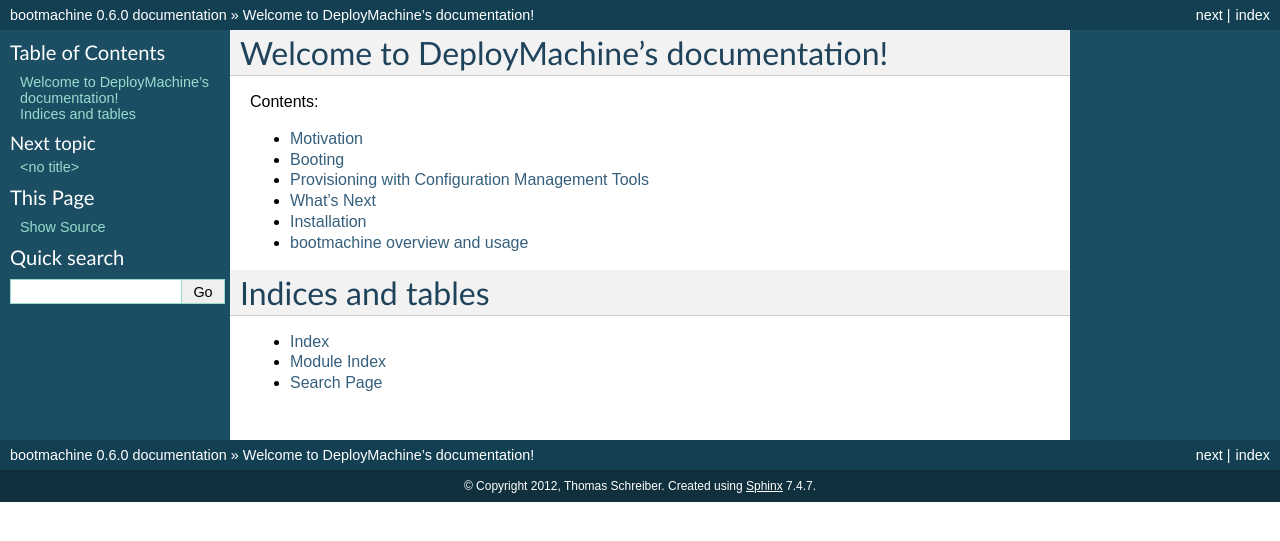
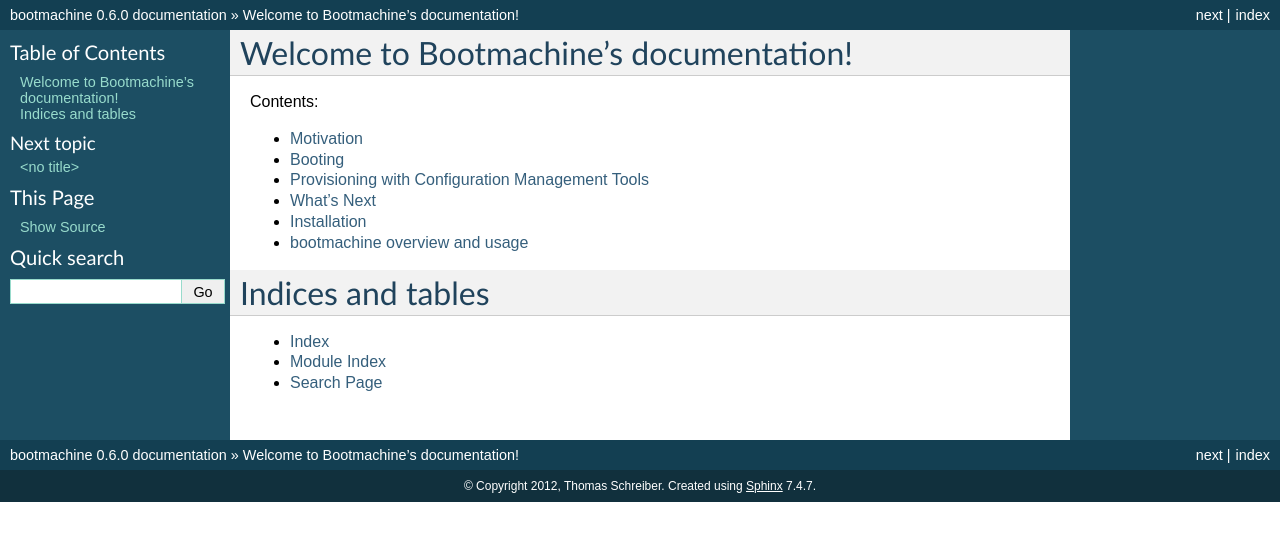
Before and after one commit to rizumu/bootmachine, a Sphinx documentation site: the page built from docs/index.rst, in a window 1280 px wide. Shown: the top 541 px of the page. Built offline with Sphinx 7.4.7, drawn with Linux system fonts in a browser that asks for light colours; pages that are not in the unit, such as notebooks, are missing from menus.

Commit message:
Fixed a reference to deploymachine in the docs

```diff
--- a/docs/index.rst
+++ b/docs/index.rst
@@ -1,9 +1,9 @@
-.. DeployMachine documentation master file, created by
+.. Bootmachine documentation master file, created by
    sphinx-quickstart on Sun Mar  6 11:14:05 2011.
    You can adapt this file completely to your liking, but it should at least
    contain the root `toctree` directive.
 
-Welcome to DeployMachine's documentation!
+Welcome to Bootmachine's documentation!
 =========================================
 
 Contents:
```
